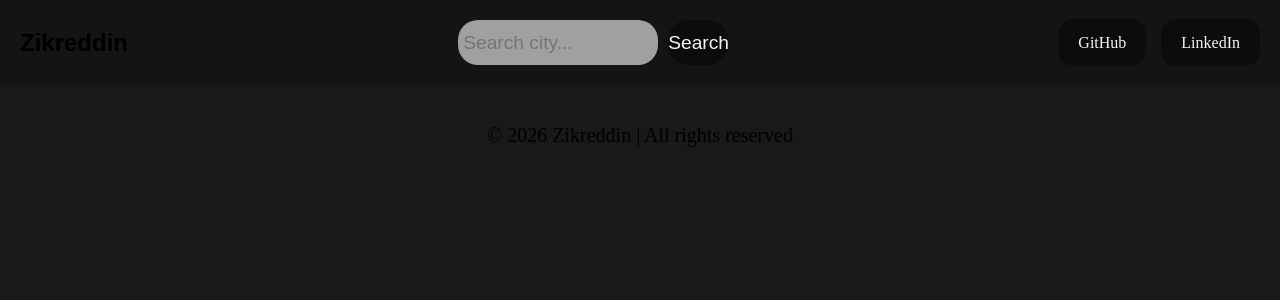
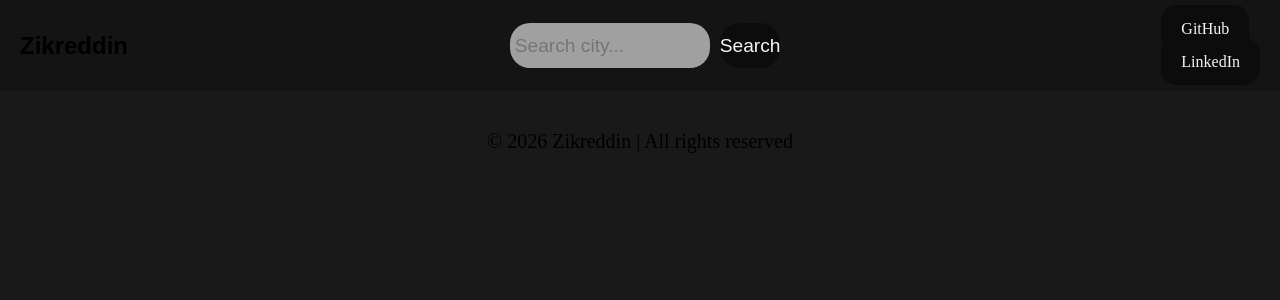
Before and after one commit to zikreddincikla/skycast-react, a React (Vite) app: page / in a window 1280 px wide. Shown: the top 300 px of the page. Built offline with nearby package versions, Linux system fonts and the light colour scheme; no server answers.

Commit message:
Update App.css

```diff
--- a/src/App.css
+++ b/src/App.css
@@ -142,3 +142,8 @@ h4{
 #rights:hover{
     color: whitesmoke;
 }
+@media (min-width:768px) {
+    #navbar-list{
+        flex-direction: column;
+    }
+}
```
